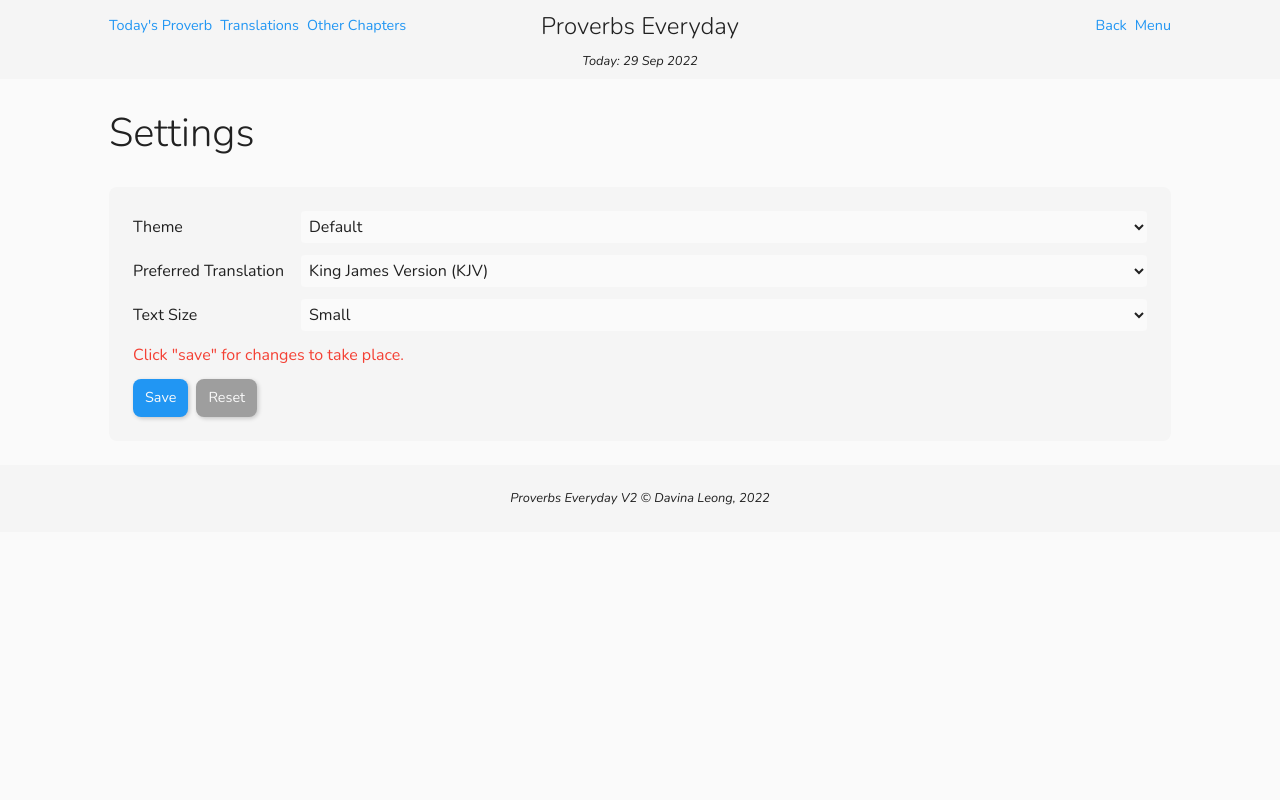
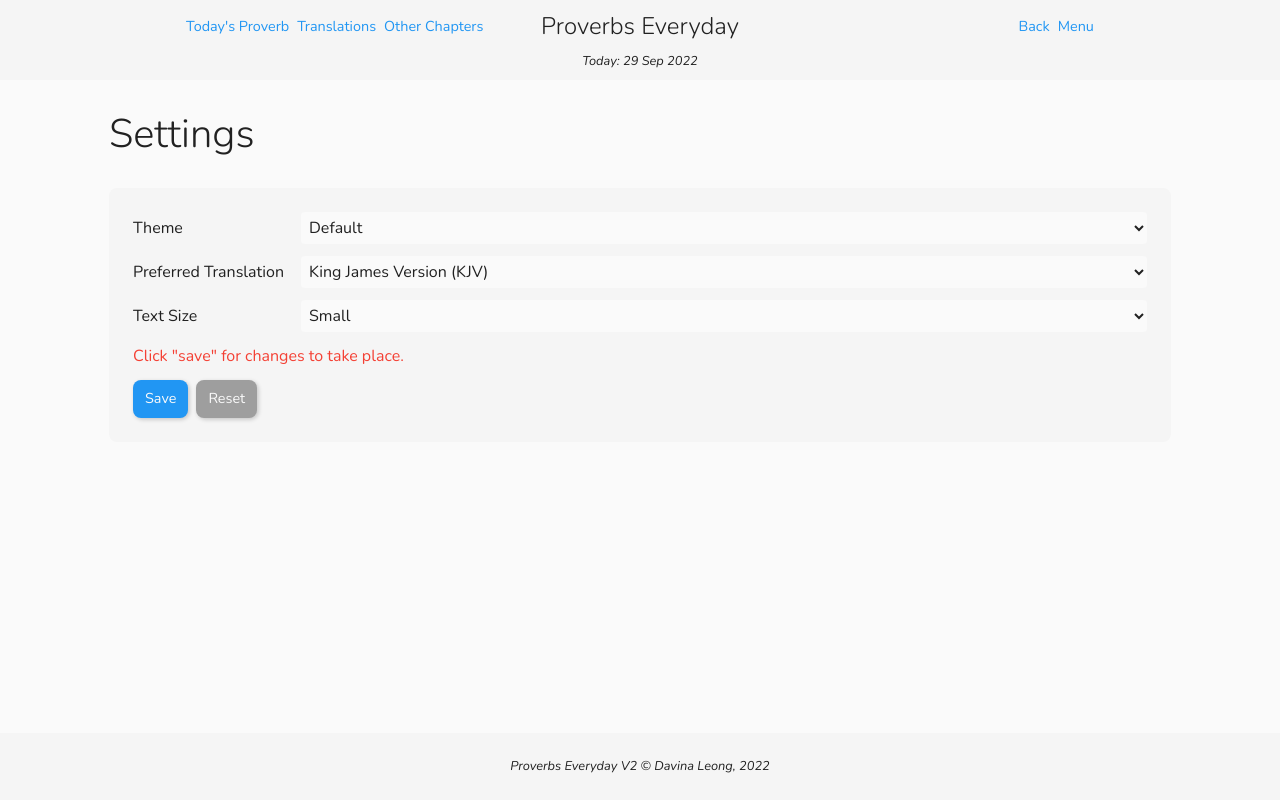
Before and after one commit to davinaleong/proj-proverbs-everday-2-template, a website built with Vite: page settings.html in a window 1280 px wide. Built offline with nearby package versions, Linux system fonts and the light colour scheme.

Commit message:
Set min-height on content

```diff
--- a/src/styles/_base.scss
+++ b/src/styles/_base.scss
@@ -38,6 +38,9 @@ $clr-neutral-900: color("grey", 900);
   --clr-card-border: #{$clr-neutral-100};
   --clr-form-bg: #{$clr-neutral-100};
   --clr-form-input-bg: #{$clr-neutral-50};
+
+  --height-header: 5em;
+  --height-footer: 4.2em;
 
   --ff-primary: #{$ff-primary};
   --ff-secondary: #{$ff-secondary};
@@ -165,8 +168,16 @@ a:where(:hover, :visited, :active, :focus-within) {
   padding-right: spacer(400);
 }
 
+.content {
+  min-height: calc(100vh - var(--height-header) - var(--height-footer));
+}
+
 .main-header {
+  display: flex;
+  align-items: center;
+  justify-content: center;
   background-color: var(--clr-primary-100);
+  min-height: var(--height-header);
 }
 
 .main-header-grid {
@@ -324,5 +335,9 @@ sub,
 }
 
 .main-footer {
+  display: flex;
+  align-items: center;
+  justify-content: center;
+  min-height: var(--height-footer);
   background-color: var(--clr-footer-bg);
 }
```
